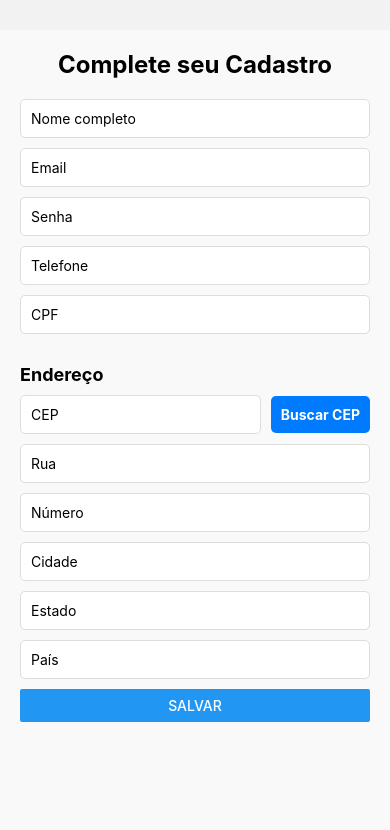
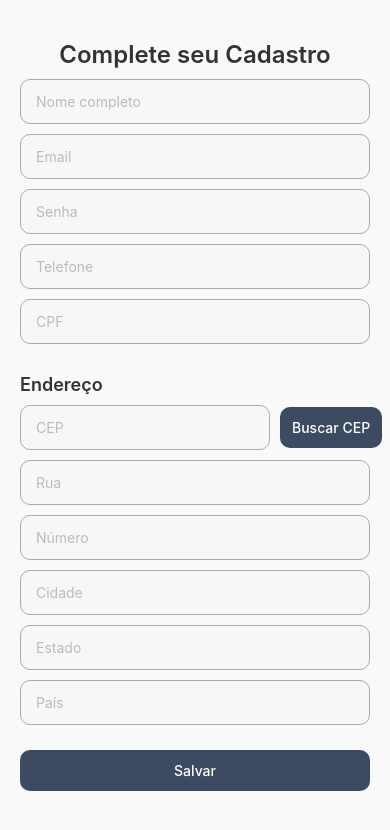
Before and after one commit to M4llmann/Projeto-Mapas-Orion, a React Native app: screen /Register in a window 390 px wide. Shown: the top 830 px of the page. Built offline with nearby package versions, Linux system fonts and the light colour scheme; no server answers.

Commit message:
Tela de Cadastro

```diff
--- /dev/null
+++ b/src/components/StarryBackground.js
@@ -0,0 +1,77 @@
+import React, { useEffect } from "react";
+import { View, Animated, Dimensions, StyleSheet } from "react-native";
+
+const { width, height } = Dimensions.get("window");
+
+const StarryBackground = () => {
+  // Criar array de estrelas com posições aleatórias
+  const stars = Array.from({ length: 100 }, () => ({
+    left: Math.random() * width,
+    top: Math.random() * height,
+    size: Math.random() * 2 + 1,
+    animationDuration: Math.random() * 2000 + 1000,
+    opacity: new Animated.Value(Math.random()),
+  }));
+
+  useEffect(() => {
+    // Animar cada estrela
+    stars.forEach((star) => {
+      Animated.loop(
+        Animated.sequence([
+          Animated.timing(star.opacity, {
+            toValue: Math.random(),
+            duration: star.animationDuration,
+            useNativeDriver: true,
+          }),
+          Animated.timing(star.opacity, {
+            toValue: Math.random() * 0.5,
+            duration: star.animationDuration,
+            useNativeDriver: true,
+          }),
+        ])
+      ).start();
+    });
+  }, []);
+
+  return (
+    <View style={styles.container}>
+      <View style={styles.background} />
+      {stars.map((star, index) => (
+        <Animated.View
+          key={index}
+          style={[
+            styles.star,
+            {
+              left: star.left,
+              top: star.top,
+              width: star.size,
+              height: star.size,
+              opacity: star.opacity,
+            },
+          ]}
+        />
+      ))}
+    </View>
+  );
+};
+
+const styles = StyleSheet.create({
+  container: {
+    position: "absolute",
+    width: "100%",
+    height: "100%",
+  },
+  background: {
+    position: "absolute",
+    width: "100%",
+    height: "100%",
+    backgroundColor: "#0A1128",
+  },
+  star: {
+    position: "absolute",
+    backgroundColor: "#FFFFFF",
+    borderRadius: 50,
+  },
+});
+
+export default StarryBackground;
--- a/src/screens/LoginScreen.jsx
+++ b/src/screens/LoginScreen.jsx
@@ -3,19 +3,21 @@ import {
   View,
   Text,
   TextInput,
-  Button,
+  TouchableOpacity,
   Alert,
   StyleSheet,
-  TouchableOpacity,
   Image,
+  Dimensions,
 } from "react-native";
 import {
-  getAuth,
   signInWithEmailAndPassword,
   sendPasswordResetEmail,
-} from "firebase/auth"; // Importe sendPasswordResetEmail
+} from "firebase/auth";
 import { useNavigation } from "@react-navigation/native";
-import { auth } from "../../firebase"; // Supondo que você já tenha configurado o Firebase corretamente
+import { auth } from "../../firebase";
+import StarryBackground from "../components/StarryBackground"; // Ajuste o caminho conforme sua estrutura
+
+const { height } = Dimensions.get("window");
 
 const LoginScreen = () => {
   const [email, setEmail] = useState("");
@@ -25,11 +27,9 @@ const LoginScreen = () => {
   const handleLogin = async () => {
     try {
       await signInWithEmailAndPassword(auth, email, password);
-
-      // Resetar a navegação para garantir que não seja possível voltar para a tela anterior
       navigation.reset({
-        index: 0, // Indica o índice da tela inicial
-        routes: [{ name: "Telas" }], // Aqui você pode colocar a tela que deseja exibir
+        index: 0,
+        routes: [{ name: "Telas" }],
       });
     } catch (error) {
       Alert.alert("Erro", error.message);
@@ -41,48 +41,49 @@ const LoginScreen = () => {
       Alert.alert("Erro", "Por favor, insira seu email.");
       return;
     }
-
-    // Usando a função correta de sendPasswordResetEmail
     sendPasswordResetEmail(auth, email)
       .then(() => {
-        alert("Email enviado com sucesso!");
+        Alert.alert("Sucesso", "Email de recuperação enviado!");
       })
       .catch((error) => {
-        alert("Erro ao enviar email: " + error.message);
+        Alert.alert(
+          "Erro",
+          "Não foi possível enviar o email: " + error.message
+        );
       });
   };
 
   return (
     <View style={styles.container}>
+      <StarryBackground />
+      <View style={styles.logoContainer}>
         <Image source={require("../../assets/logo.png")} style={styles.logo} />
-      <Text style={styles.title}>Login</Text>
+      </View>
+      <View style={styles.formContainer}>
         <TextInput
           style={styles.input}
           placeholder="Email"
+          placeholderTextColor="#888"
           value={email}
           onChangeText={setEmail}
+          keyboardType="email-address"
         />
         <TextInput
           style={styles.input}
           placeholder="Senha"
+          placeholderTextColor="#888"
           secureTextEntry
           value={password}
           onChangeText={setPassword}
         />
-      <View style={styles.buttonContainer}>
-        <Button title="Entrar" onPress={handleLogin} />
-      </View>
-      <View style={styles.buttonContainer}>
-        <Button
-          title="Cadastre-se aqui."
-          onPress={() => navigation.navigate("Register")}
-          color="#ADc8E6"
-        />
-      </View>
-
-      <View style={{ flex: 1 }}>
+        <TouchableOpacity style={styles.button} onPress={handleLogin}>
+          <Text style={styles.buttonText}>Entrar</Text>
+        </TouchableOpacity>
         <TouchableOpacity onPress={() => navigation.navigate("Register")}>
-          <Text style={styles.registerLink}>Recuperar Senha</Text>
+          <Text style={styles.registerLink}>Cadastre-se aqui</Text>
+        </TouchableOpacity>
+        <TouchableOpacity onPress={recoverPassword}>
+          <Text style={styles.forgotPassword}>Esqueci minha senha</Text>
         </TouchableOpacity>
       </View>
     </View>
@@ -93,39 +94,67 @@ const styles = StyleSheet.create({
   container: {
     flex: 1,
     justifyContent: "center",
-    padding: 20,
-    backgroundColor: "#f9f9f1",
-    marginTop: "40%",
+    alignItems: "center",
+  },
+  logoContainer: {
+    height: height * 0.3,
+    justifyContent: "center",
+    alignItems: "center",
+    marginBottom: 100,
+    zIndex: 1, // Garante que fique acima do fundo
   },
   logo: {
     width: 300,
     height: 300,
     resizeMode: "contain",
-    alignSelf: "center",
-    marginBottom: 20,
   },
-  title: {
-    fontSize: 24,
-    marginBottom: 20,
-    textAlign: "center",
-    fontWeight: "bold",
+  formContainer: {
+    marginTop: 20,
+    width: "90%",
+    alignItems: "center",
+    paddingBottom: 20,
+    zIndex: 1, // Garante que fique acima do fundo
+    position: "absolute",
+    bottom: 30, // Move mais para baixo
   },
   input: {
-    height: 40,
-    borderColor: "#ccc",
+    width: "100%",
+    height: 45,
+    borderRadius: 20,
     borderWidth: 1,
-    marginBottom: 20,
-    padding: 8,
-    borderRadius: 5,
+    borderColor: "#aaa",
+    paddingHorizontal: 15,
+    marginBottom: 10,
+    backgroundColor: "rgba(247, 247, 247, 0.9)",
+    color: "#333",
   },
-  buttonContainer: {
-    marginTop: 10,
+  button: {
+    backgroundColor: "#3C4A62",
+    paddingVertical: 12,
+    borderRadius: 20,
+    width: "100%",
+    alignItems: "center",
+    marginBottom: 10,
+    shadowColor: "#000",
+    shadowOffset: { width: 0, height: 4 },
+    shadowOpacity: 0.1,
+    shadowRadius: 5,
+  },
+  buttonText: {
+    color: "white",
+    fontSize: 16,
+    fontWeight: "500",
+    letterSpacing: 0.8,
   },
   registerLink: {
-    color: "blue",
-    marginTop: 16,
-    textAlign: "center", // Alinhando o texto à esquerda
+    color: "#FFFFFF",
+    marginTop: 10,
     textDecorationLine: "underline",
+    fontSize: 16,
+  },
+  forgotPassword: {
+    color: "#FF6B6B",
+    marginTop: 10,
     fontSize: 16,
   },
 });
--- a/src/screens/RegisterScreen.jsx
+++ b/src/screens/RegisterScreen.jsx
@@ -4,16 +4,14 @@ import {
   View,
   Text,
   TextInput,
-  Button,
-  StyleSheet,
+  TouchableOpacity,
   Alert,
   ScrollView,
-  TouchableOpacity,
+  StyleSheet,
 } from "react-native";
 import { createUserWithEmailAndPassword } from "firebase/auth";
-import { auth } from "../../firebase"; // Certifique-se que o Firebase foi configurado
+import { auth, db } from "../../firebase";
 import { doc, setDoc } from "firebase/firestore";
-import { db } from "../../firebase";
 import axios from "axios";
 
 export default function RegisterScreen({ navigation }) {
@@ -22,11 +20,7 @@ export default function RegisterScreen({ navigation }) {
   const [senha, setSenha] = useState("");
   const [cpf, setCpf] = useState("");
   const [telefone, setTelefone] = useState("");
-
-  // Estado para CEP
   const [cep, setCep] = useState("");
-
-  // Estado para endereço
   const [endereco, setEndereco] = useState({
     rua: "",
     numero: "",
@@ -35,7 +29,6 @@ export default function RegisterScreen({ navigation }) {
     pais: "",
   });
 
-  // Função para cadastrar o usuário e armazenar os dados no Firestore
   const handleCadastro = async () => {
     if (
       !nome ||
@@ -49,38 +42,30 @@ export default function RegisterScreen({ navigation }) {
       Alert.alert("Erro", "Preencha todos os campos obrigatórios.");
       return;
     }
-
     try {
-      // Criar usuário com email e senha
       const userCredential = await createUserWithEmailAndPassword(
         auth,
         email,
         senha
       );
       const user = userCredential.user;
-
-      // Armazenar dados no Firestore
-      const clienteRef = doc(db, "Clientes", user.uid);
-      await setDoc(clienteRef, {
+      await setDoc(doc(db, "Clientes", user.uid), {
         id: user.uid,
         nome,
         email: user.email,
         telefone,
         documento: { cpf },
         endereco,
-        Propriedades: [], // Inicializa como array vazio
+        Propriedades: [],
       });
-
       Alert.alert("Sucesso", "Cadastro realizado com sucesso!");
-      navigation.navigate("Login"); // Redireciona para a tela de Login (ou outra)
+      navigation.navigate("Login");
     } catch (error) {
       Alert.alert("Erro", `Erro ao cadastrar: ${error.message}`);
     }
   };
 
-  // Função para buscar endereço via CEP usando a API do ViaCEP
   const buscarEnderecoPorCEP = async (cepDigitado) => {
-    // Remove caracteres não numéricos
     const cepLimpo = cepDigitado.replace(/\D/g, "");
     if (cepLimpo.length === 8) {
       try {
@@ -88,18 +73,17 @@ export default function RegisterScreen({ navigation }) {
           `https://viacep.com.br/ws/${cepLimpo}/json/`
         );
         if (!response.data.erro) {
-          // Atualiza os campos do endereço com os dados retornados
-          setEndereco((prevEndereco) => ({
-            ...prevEndereco,
+          setEndereco({
+            ...endereco,
             rua: response.data.logradouro || "",
             cidade: response.data.localidade || "",
             estado: response.data.uf || "",
-            pais: "Brasil", // Define um valor padrão para o país
-          }));
+            pais: "Brasil",
+          });
         } else {
           Alert.alert("Erro", "CEP não encontrado");
         }
-      } catch (error) {
+      } catch {
         Alert.alert("Erro", "Não foi possível buscar o endereço");
       }
     } else {
@@ -110,149 +94,162 @@ export default function RegisterScreen({ navigation }) {
   return (
     <ScrollView contentContainerStyle={styles.container}>
       <Text style={styles.title}>Complete seu Cadastro</Text>
-
-      <TextInput
-        style={styles.input}
-        placeholder="Nome completo"
-        value={nome}
-        onChangeText={setNome}
-      />
-
-      <TextInput
-        style={styles.input}
-        placeholder="Email"
-        value={email}
-        onChangeText={setEmail}
-        keyboardType="email-address"
-      />
-
-      <TextInput
-        style={styles.input}
-        placeholder="Senha"
-        secureTextEntry
-        value={senha}
-        onChangeText={setSenha}
-      />
-
-      <TextInput
-        style={styles.input}
-        placeholder="Telefone"
-        value={telefone}
-        onChangeText={setTelefone}
-        keyboardType="numeric"
-      />
-
-      <TextInput
-        style={styles.input}
-        placeholder="CPF"
-        value={cpf}
-        onChangeText={setCpf}
-        keyboardType="numeric"
-      />
-
+      {[
+        { label: "Nome completo", value: nome, onChange: setNome },
+        {
+          label: "Email",
+          value: email,
+          onChange: setEmail,
+          keyboardType: "email-address",
+        },
+        {
+          label: "Senha",
+          value: senha,
+          onChange: setSenha,
+          secureTextEntry: true,
+        },
+        {
+          label: "Telefone",
+          value: telefone,
+          onChange: setTelefone,
+          keyboardType: "numeric",
+        },
+        { label: "CPF", value: cpf, onChange: setCpf, keyboardType: "numeric" },
+      ].map(({ label, ...props }, index) => (
+        <TextInput
+          key={index}
+          style={styles.input}
+          placeholder={label}
+          placeholderTextColor="#bbb"
+          {...props}
+        />
+      ))}
       <Text style={styles.sectionTitle}>Endereço</Text>
       <View style={styles.cepContainer}>
         <TextInput
           style={styles.cepInput}
           placeholder="CEP"
+          placeholderTextColor="#bbb"
           value={cep}
           onChangeText={setCep}
           keyboardType="numeric"
-          maxLength={9} // Ex: 12345-678
+          maxLength={9}
         />
-
         <TouchableOpacity
-          style={styles.buscarCepButton}
+          style={styles.cepButton} // Alterei o nome do estilo para evitar conflito
           onPress={() => buscarEnderecoPorCEP(cep)}
         >
-          <Text style={styles.buscarCepText}>Buscar CEP</Text>
+          <Text style={styles.buttonText}>Buscar CEP</Text>
         </TouchableOpacity>
       </View>
-      <TextInput
-        style={styles.input}
-        placeholder="Rua"
-        value={endereco.rua}
-        onChangeText={(text) => setEndereco({ ...endereco, rua: text })}
-      />
-      <TextInput
-        style={styles.input}
-        placeholder="Número"
-        value={endereco.numero}
-        onChangeText={(text) => setEndereco({ ...endereco, numero: text })}
-        keyboardType="numeric"
-      />
-      <TextInput
-        style={styles.input}
-        placeholder="Cidade"
-        value={endereco.cidade}
-        onChangeText={(text) => setEndereco({ ...endereco, cidade: text })}
-      />
-      <TextInput
-        style={styles.input}
-        placeholder="Estado"
-        value={endereco.estado}
-        onChangeText={(text) => setEndereco({ ...endereco, estado: text })}
-      />
-      <TextInput
-        style={styles.input}
-        placeholder="País"
-        value={endereco.pais}
-        onChangeText={(text) => setEndereco({ ...endereco, pais: text })}
-      />
 
-      <Button title="Salvar" onPress={handleCadastro} />
+      {[
+        {
+          label: "Rua",
+          value: endereco.rua,
+          onChange: (text) => setEndereco({ ...endereco, rua: text }),
+        },
+        {
+          label: "Número",
+          value: endereco.numero,
+          onChange: (text) => setEndereco({ ...endereco, numero: text }),
+          keyboardType: "numeric",
+        },
+        {
+          label: "Cidade",
+          value: endereco.cidade,
+          onChange: (text) => setEndereco({ ...endereco, cidade: text }),
+        },
+        {
+          label: "Estado",
+          value: endereco.estado,
+          onChange: (text) => setEndereco({ ...endereco, estado: text }),
+        },
+        {
+          label: "País",
+          value: endereco.pais,
+          onChange: (text) => setEndereco({ ...endereco, pais: text }),
+        },
+      ].map(({ label, ...props }, index) => (
+        <TextInput
+          key={index}
+          style={styles.input}
+          placeholder={label}
+          placeholderTextColor="#bbb"
+          {...props}
+        />
+      ))}
+      <TouchableOpacity style={styles.button} onPress={handleCadastro}>
+        <Text style={styles.buttonText}>Salvar</Text>
+      </TouchableOpacity>
     </ScrollView>
   );
 }
 
 const styles = StyleSheet.create({
   container: {
-    marginTop: 30,
     flexGrow: 1,
     padding: 20,
     backgroundColor: "#f9f9f9",
   },
   title: {
     fontSize: 24,
-    fontWeight: "bold",
+    fontWeight: "600",
     textAlign: "center",
-    marginBottom: 20,
-  },
-  input: {
-    borderWidth: 1,
-    borderColor: "#ddd",
-    padding: 10,
-    borderRadius: 5,
+    marginTop: 20,
     marginBottom: 10,
-    backgroundColor: "#fff",
+    color: "#333",
   },
   sectionTitle: {
     fontSize: 18,
-    fontWeight: "bold",
+    fontWeight: "600",
     marginTop: 20,
     marginBottom: 10,
+    color: "#333",
+  },
+  input: {
+    height: 45,
+    borderWidth: 1,
+    borderColor: "#aaa",
+    borderRadius: 10,
+    paddingHorizontal: 15,
+    backgroundColor: "#f7f7f7",
+    marginBottom: 10,
+    color: "#333",
   },
   cepContainer: {
     flexDirection: "row",
     alignItems: "center",
+    justifyContent: "space-between", // Mantém espaço entre os elementos
     marginBottom: 10,
+
+    width: "100%", // Garante que a View ocupa toda a largura
   },
+  cepButton: {
+    padding: 12,
+    borderRadius: 10,
+    alignItems: "center",
+    backgroundColor: "#3C4A62",
+    justifyContent: "center",
+    marginLeft: 10, // Adiciona um espaçamento entre o input e o botão
+  },
+
   cepInput: {
     flex: 1,
+    height: 45,
     borderWidth: 1,
-    borderColor: "#ddd",
-    padding: 10,
-    borderRadius: 5,
-    backgroundColor: "#fff",
-    marginRight: 10,
+    borderColor: "#aaa",
+    borderRadius: 10,
+    paddingHorizontal: 15,
+    backgroundColor: "#f7f7f7",
+    color: "#333",
   },
-  buscarCepButton: {
-    backgroundColor: "#007bff",
-    padding: 10,
-    borderRadius: 5,
+  button: {
+    backgroundColor: "#3C4A62",
+    padding: 12,
+    borderRadius: 10,
+    alignItems: "center",
+    marginTop: 15,
   },
-  buscarCepText: {
-    color: "white",
-    fontWeight: "bold",
-  },
+  buttonText: { color: "white", fontSize: 14, fontWeight: "500" },
 });
```
Lines whose indentation alone changed are shown as unchanged.
